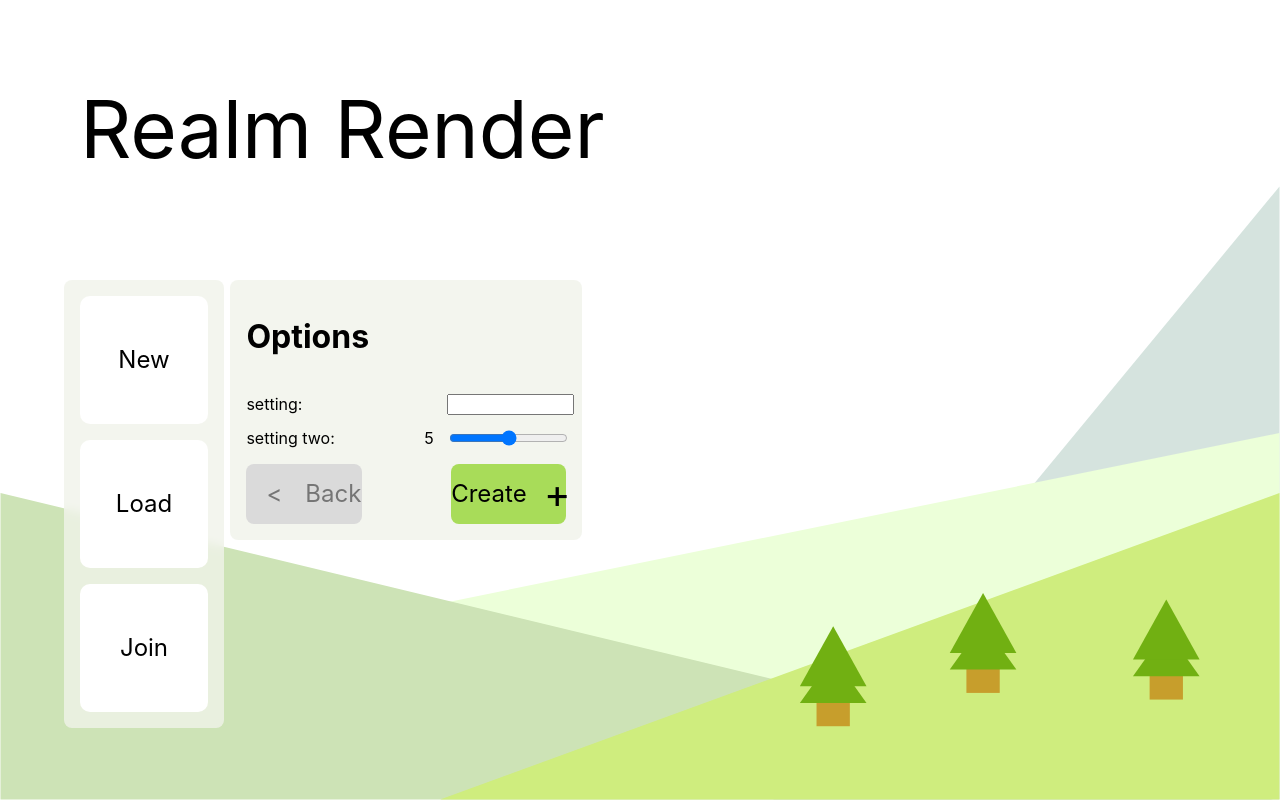
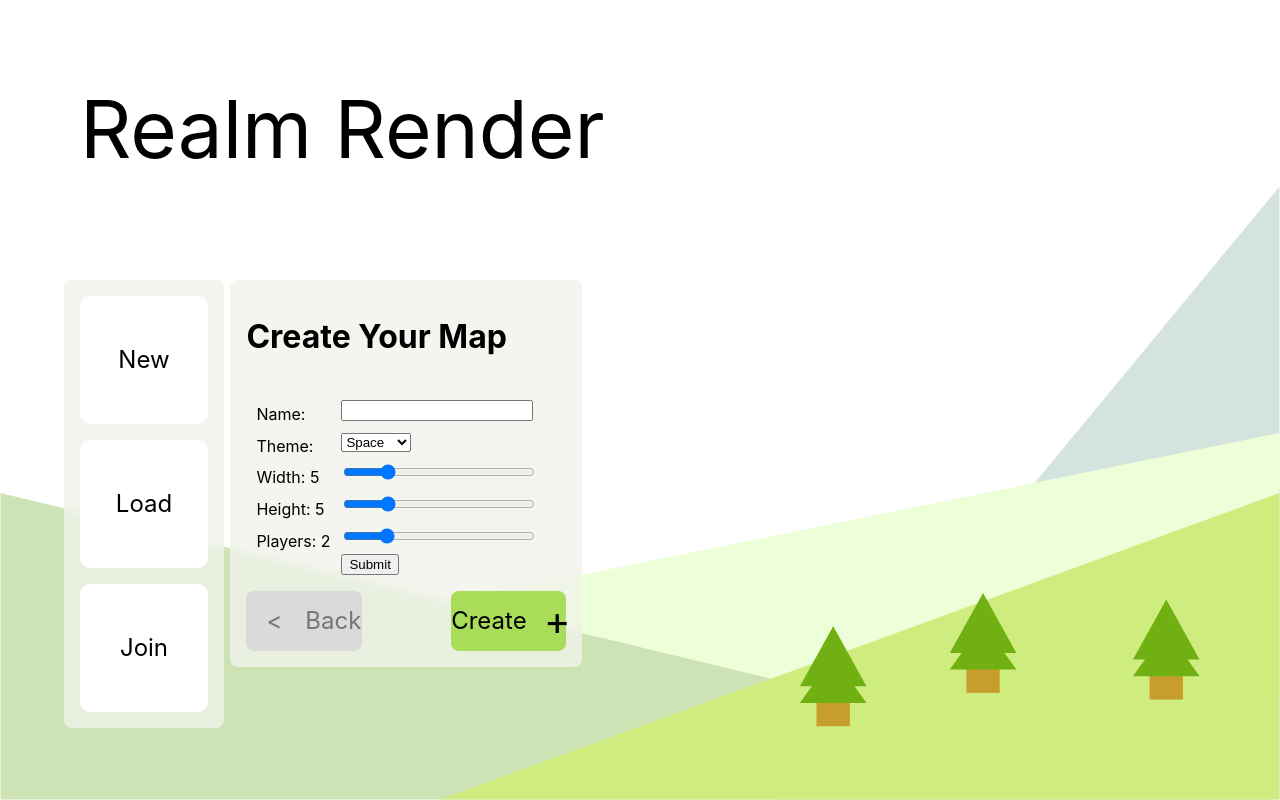
Before and after one commit to WilliamWFK/RealmRender, a React (Create React App) app in the folder software/realm-render/: page / in a window 1280 px wide. Both pictures are taken after a click on the element "New". Built offline with nearby package versions, Linux system fonts and the light colour scheme.

Commit message:
feat(software): update create form to allow map inputs

```diff
--- a/software/realm-render/src/pages/index.js
+++ b/software/realm-render/src/pages/index.js
@@ -1,11 +1,28 @@
 // HOME PAGE index.js file
 import React, { useState } from 'react';
-import { Link } from 'react-router-dom';
+import { Link, useNavigate } from 'react-router-dom';
 import background from '../indexBackground.svg';
 
 const Home = () => {
   const [menumode, setMenumode] = useState(0);
-  const [sliderValue, setValue] = useState(5); // example setting
+  //const [sliderValue, setValue] = useState(5); // example setting
+
+  const [formData, setFormData] = useState({name: "",width: 5,height: 5, players: 2, theme: "Space"});
+
+  const handleChange = (event) => {
+      const { name, value } = event.target;
+      setFormData((prevFormData) => ({ ...prevFormData, [name]: value }));
+  };
+
+  const navigate = useNavigate();
+
+  const handleSubmit = (event) => {
+      event.preventDefault();
+      alert(`Name: ${formData.name}, Email: ${formData.width}, Message: ${formData.height}, Players: ${formData.players}, Theme: ${formData.theme}`
+      );
+
+      navigate("/createMap", {state: {name: formData.name, width: formData.width, height: formData.height, players: formData.players, theme: formData.theme}});
+  }
 
   function menuContents() {
     if (menumode === 0) {
@@ -20,15 +37,46 @@ const Home = () => {
       return (
         <div>
           <div class="menuBackdrop createForm">
-            <h1>Options</h1>
+            <h1>Create Your Map</h1>
             <div class="settingForm">
               {/* example settings */}
-              <div>setting:</div>
+              {/*<div>setting:</div>
               <input type="text" id="setting1" name="setting1"></input>
               <div>setting two:</div>
               <label for="setting2">{sliderValue}</label>
               <input type="range" min="0" max="10" value={sliderValue} onInput={(e) => setValue(e.target.value)} id="setting2" name="setting2"></input>
+              */}
               {/* example settings end */}
+              <form onSubmit={handleSubmit}>
+                <div class = "formInput">
+                  <label htmlFor="name">Name:</label>
+                  <input type="text" id="name" name="name" value={formData.name} onChange={handleChange}/>
+                </div>
+                {/* Create a dropdown to select theme*/}
+                <div class = "formInput">
+                  <label htmlFor="theme">Theme:</label>
+                  <select id="theme" name="theme" value={formData.theme} onChange={handleChange}>
+                    <option value="Space">Space</option>
+                    <option value="Fantasy">Fantasy</option>
+                  </select>
+                </div>
+
+                <div class="formInput">
+                  <label htmlFor="width">Width: {formData.width}</label>
+                  <input type="range" min="1" max="20" defaultValue={formData.width} onChange={(e) =>setFormData({ ...formData, width: parseInt(e.target.value) })} id="width" name="width"></input>
+                </div>
+                <div class="formInput">
+                  <label htmlFor="height">Height: {formData.height}</label>
+                  <input type="range" min="1" max="20" defaultValue={formData.height} onChange={(e) =>setFormData({ ...formData, height: parseInt(e.target.value) })} id="height" name="height"></input>
+                </div>
+                {/* Create a slider to select 1-6 players*/}
+                <div class="formInput">
+                  <label htmlFor="players">Players: {formData.players}</label>
+                  <input type="range" min="1" max="6" defaultValue={formData.players} onChange={(e) =>setFormData({ ...formData, players: parseInt(e.target.value) })} id="players" name="players"></input>
+                </div>
+
+                <button type="submit">Submit</button>
+              </form>
             </div>
             <div class="navButtons">
               <div class="backButton" onClick={() => { setMenumode(0) }}><p class="caret">&lt;</p><p class="text">Back</p></div>
--- a/software/realm-render/src/styles/App.css
+++ b/software/realm-render/src/styles/App.css
@@ -63,25 +63,24 @@
 }
 
 .settingForm {
-  display: grid;
   column-gap: 1vw;
   row-gap: 1vw;
 }
 
-.settingForm>div {
-  grid-column-start: 1;
-  grid-column-end: 2;
+.settingForm .formInput {
+  width: 100%;
+  padding: 5px;
 }
 
-.settingForm>label {
-  grid-column-start: 8;
-  grid-column-end: 9;
+.settingForm label {
+  padding: 5px;
+  width: 25%;
+  float: left;
 }
 
-.settingForm>input {
-  grid-column-start: 9;
-  grid-column-end: 10;
-  width: 100%;
+.settingForm input {
+  box-sizing: border-box;
+  width: 60%;
 }
 
 .navButtons {
```
Also changed, not shown: software/realm-render/src/styles/index.css (line endings or trailing spaces).
